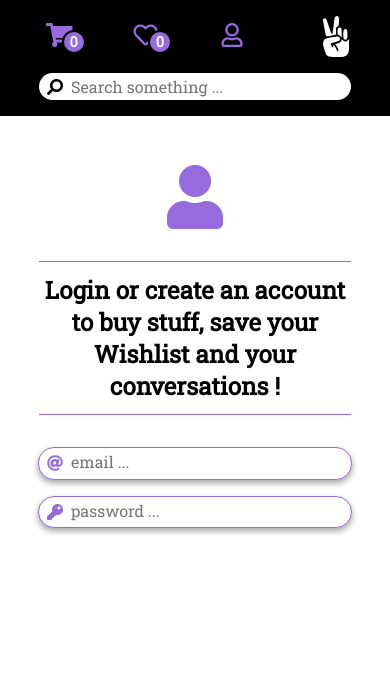
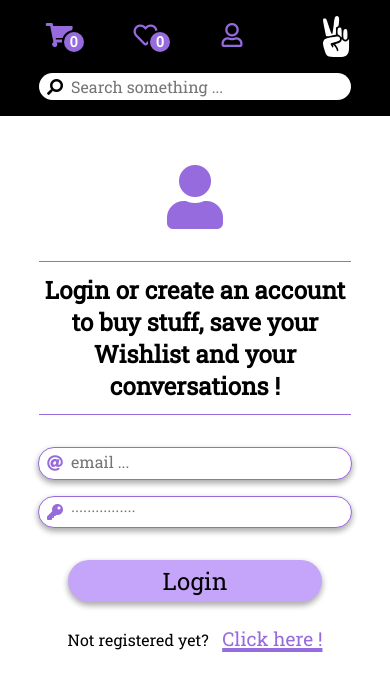
Before and after one commit to shd8/the-right-way, a Vue app in the folder e-commerce/frontend/: page /profile in a window 390 px wide. Shown: the top 690 px of the page. Built offline with nearby package versions, Linux system fonts and the light colour scheme.

Commit message:
Add responsive login form

```diff
--- a/e-commerce/frontend/src/components/Login.vue
+++ b/e-commerce/frontend/src/components/Login.vue
@@ -7,16 +7,28 @@
         </h2>
         <hr class="hrItem">
 
-        <form action="" class="credentials">
+        <form class="login-form" action="">
+            <span class="login-form__credential credentials">
                 <div class='email custom-input'>
                     <i class="fas fa-at"></i>
-                <input type="text" placeholder="email ..."/>
+                    <input type="email" placeholder="email ..."/>
                 </div>
 
                 <div class='password custom-input'>
                     <i class="fas fa-key"></i>
-                <input type="password" placeholder="password ..."/>
+                    <input autocomplete="pass" type="password" placeholder="················"/>
                 </div>
+            </span>
+
+            <span class="login-form__buttons">
+                <button class="login-form__login-button">Login</button>
+                <p>Not registered yet?
+                    <button class="register-button">
+                        Click here !
+                    </button>
+                </p>
+            </span>
+
         </form>
 
      </div>
@@ -42,6 +54,44 @@ export default defineComponent({
 <style lang="scss" scoped>
 @import "../styles/_colors.scss";
 @import "../styles/mixins.scss";
+
+.login-form {
+    width: 100%;
+    display: flex;
+    flex-direction: column;
+    align-items: center;
+
+    &__buttons {
+        margin-top: 1em;
+        display: flex;
+        flex-direction: column;
+    }
+
+    &__login-button {
+        background-color: $light-purple;
+        font-size: 1.5em;
+        border-style: none;
+        border-radius: 1em;
+        padding: 0.2em 0.5em;
+        cursor: pointer;
+        box-shadow: 0 3px 6px rgba(0,0,0,0.16), 0 3px 6px rgba(0,0,0,0.23);
+        transition: all 0.3s cubic-bezier(.25,.8,.25,1);
+        margin-bottom: 1em;
+    }
+
+    &__login-button:hover {
+        box-shadow: 3px 3px 10px 7px rgba(0,0,0, 0.22);
+    }
+}
+
+.register-button {
+    background-color: white;
+    border: none;
+    font-size: 1.2em;
+    color: $purple;
+    text-decoration: underline 0.2em;
+    padding-left: 0.5em;
+}
 
 .profile-container {
     padding-top: 7em;
```
Lines whose indentation alone changed are shown as unchanged.
